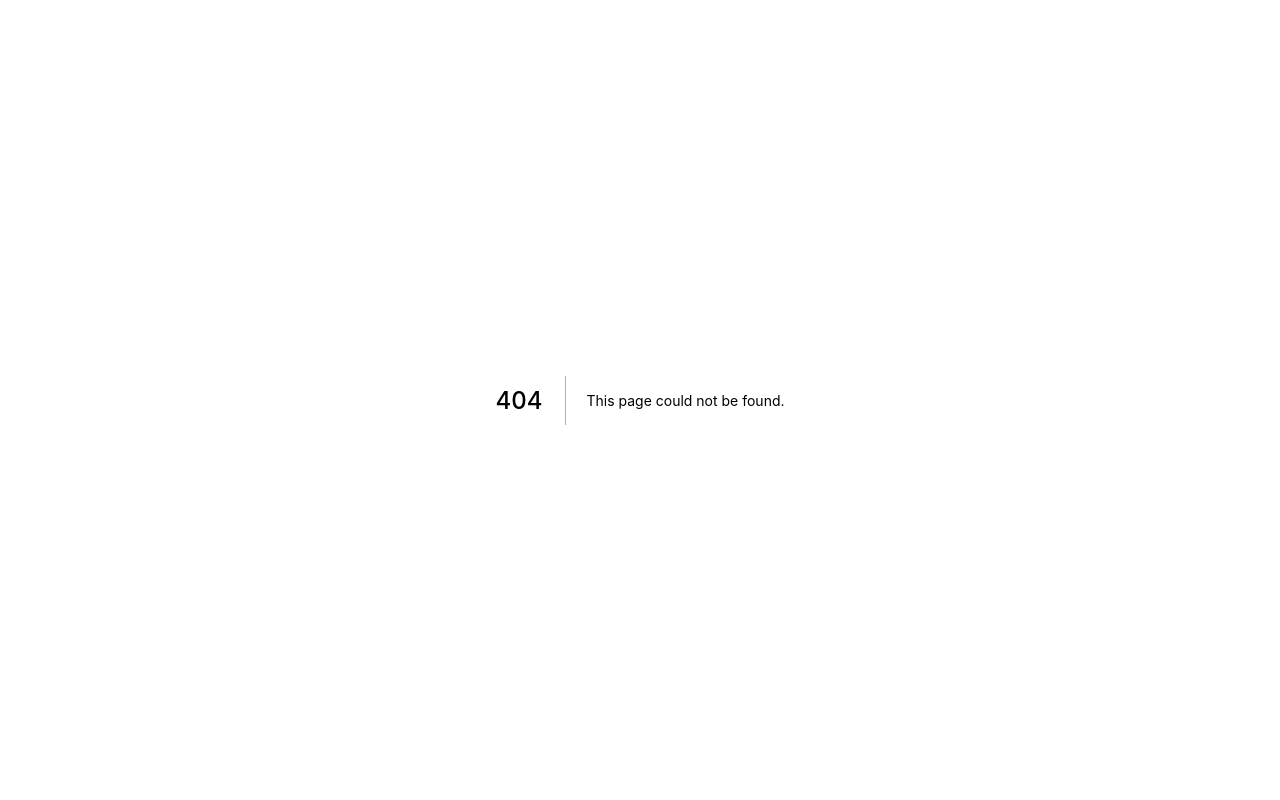
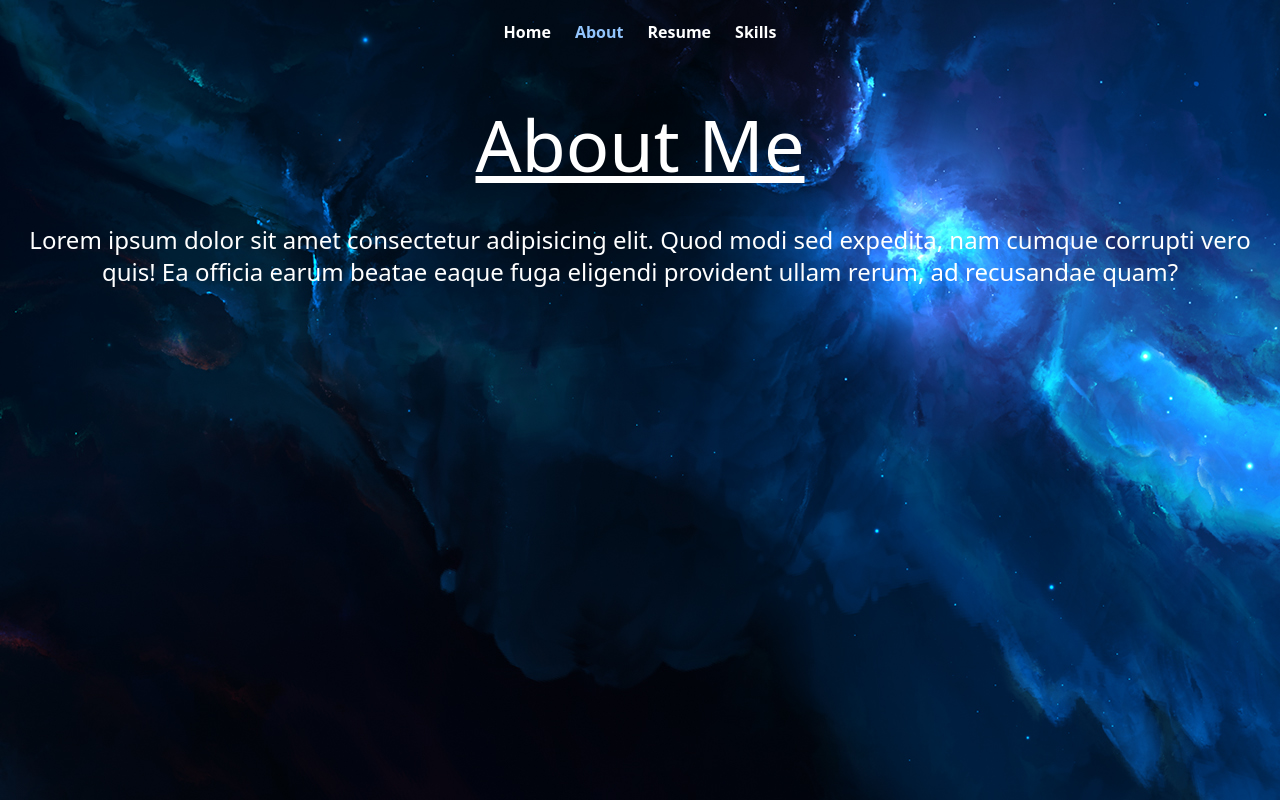
Before and after one commit to BenPVandenberg/Resume-Site, a Next.js app: page /about in a window 1280 px wide. Before the commit this address had no page. Built offline with nearby package versions, Linux system fonts and the light colour scheme.

Commit message:
about page init

```diff
--- /dev/null
+++ b/pages/about.tsx
@@ -0,0 +1,33 @@
+import Head from 'next/head';
+import styles from '../styles/About.module.css';
+import Navbar from '../components/Navbar';
+import { PATHS } from '../utilities/Constants';
+
+export default function About() {
+    return (
+        <div className={styles.root}>
+            <Head>
+                <title>Ben Vandenberg: About</title>
+                <meta name='description' content='A resume site' />
+                <link rel='icon' href='/favicon.ico' />
+            </Head>
+
+            <main>
+                <div id='home' className={styles.home}>
+                    <Navbar links={PATHS} currentPage={'About'} />
+
+                    <h1 className={`${styles.text} + ${styles.title}`}>
+                        {'About Me'}
+                    </h1>
+
+                    <p className={`${styles.text} + ${styles.description}`}>
+                        Lorem ipsum dolor sit amet consectetur adipisicing elit.
+                        Quod modi sed expedita, nam cumque corrupti vero quis!
+                        Ea officia earum beatae eaque fuga eligendi provident
+                        ullam rerum, ad recusandae quam?
+                    </p>
+                </div>
+            </main>
+        </div>
+    );
+}
--- /dev/null
+++ b/styles/About.module.css
@@ -0,0 +1,23 @@
+.root {
+    @apply text-white;
+}
+
+.home {
+    background: url('../public/background.jpg') top center;
+    @apply h-screen;
+}
+
+.text {
+    @apply justify-center text-center;
+}
+
+.title {
+    @apply text-7xl;
+    @apply h-1/5;
+    @apply flex flex-col;
+    @apply underline;
+}
+
+.description {
+    @apply text-2xl;
+}
--- a/utilities/Constants.ts
+++ b/utilities/Constants.ts
@@ -2,7 +2,7 @@ import { Path } from '../components/Navbar';
 
 export const PATHS: Path[] = [
     { label: 'Home', href: '/' },
-    { label: 'About', href: '/' },
-    { label: 'Resume', href: '/' },
+    { label: 'About', href: '/about' },
+    { label: 'Resume', href: '/resume' },
     { label: 'Skills', href: '/skills' },
 ];
```
